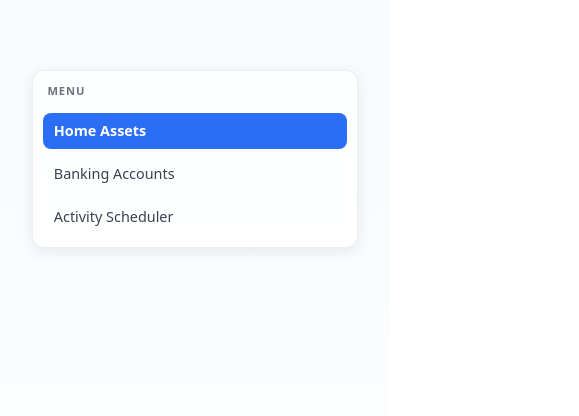
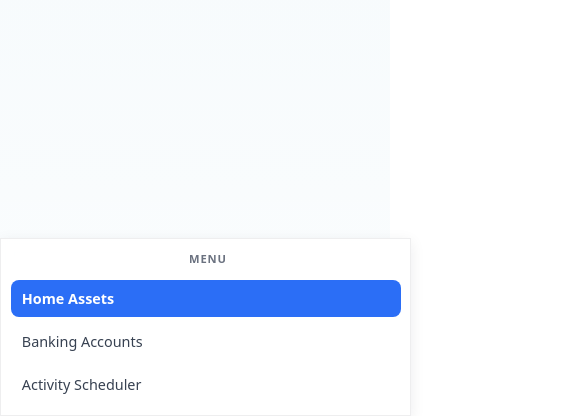
Before and after one commit to sojanthomas/MyHomeProject, a React (Vite) app in the folder client/: page / in a window 390 px wide. Shown: the part 428-844 px from the top of the page, 579 px wide, since content can reach past the window. Built offline with nearby package versions, Linux system fonts and the light colour scheme; no server answers.

Commit message:
Fix right-side nav to be position:fixed (frozen on scroll)

```diff
--- a/client/src/App.css
+++ b/client/src/App.css
@@ -103,12 +103,10 @@
 .form-actions{display:flex;gap:0.5rem}
 .empty-row td{color:rgba(255,255,255,0.6);padding:1rem;text-align:center}
 
-/* App layout: content + right nav */
+/* App layout: content with room for fixed right nav */
 .app-layout{
-  display:grid;
-  grid-template-columns: 1fr 160px;
-  gap:1.25rem;
-  align-items:start;
+  display:block;
+  padding-right:170px;
   min-height:80vh;
 }
 .app-content{min-width:0}
@@ -116,8 +114,10 @@
 
 /* Right-side nav */
 .side-nav{
-  position:sticky;
+  position:fixed;
   top:1rem;
+  right:1rem;
+  z-index:1100;
   display:flex;
   flex-direction:column;
   gap:0.4rem;
@@ -127,6 +127,7 @@
   padding:0.75rem 0.6rem;
   backdrop-filter:blur(6px);
   box-shadow:0 4px 14px rgba(16,24,32,0.08);
+  width:150px;
 }
 .side-nav-heading{
   font-size:0.7rem;
@@ -153,8 +154,8 @@
 .side-nav-item.active{background:#2b6ef6;color:#fff;font-weight:600}
 
 @media (max-width:700px){
-  .app-layout{grid-template-columns:1fr}
-  .side-nav{position:static;flex-direction:row;flex-wrap:wrap}
+  .app-layout{padding-right:0;padding-bottom:60px}
+  .side-nav{position:fixed;top:auto;bottom:0;right:0;left:0;width:100%;border-radius:0;flex-direction:row;flex-wrap:wrap;justify-content:center}
 }
 
 /* Compact styling specifically for the Activity Scheduler */
```
